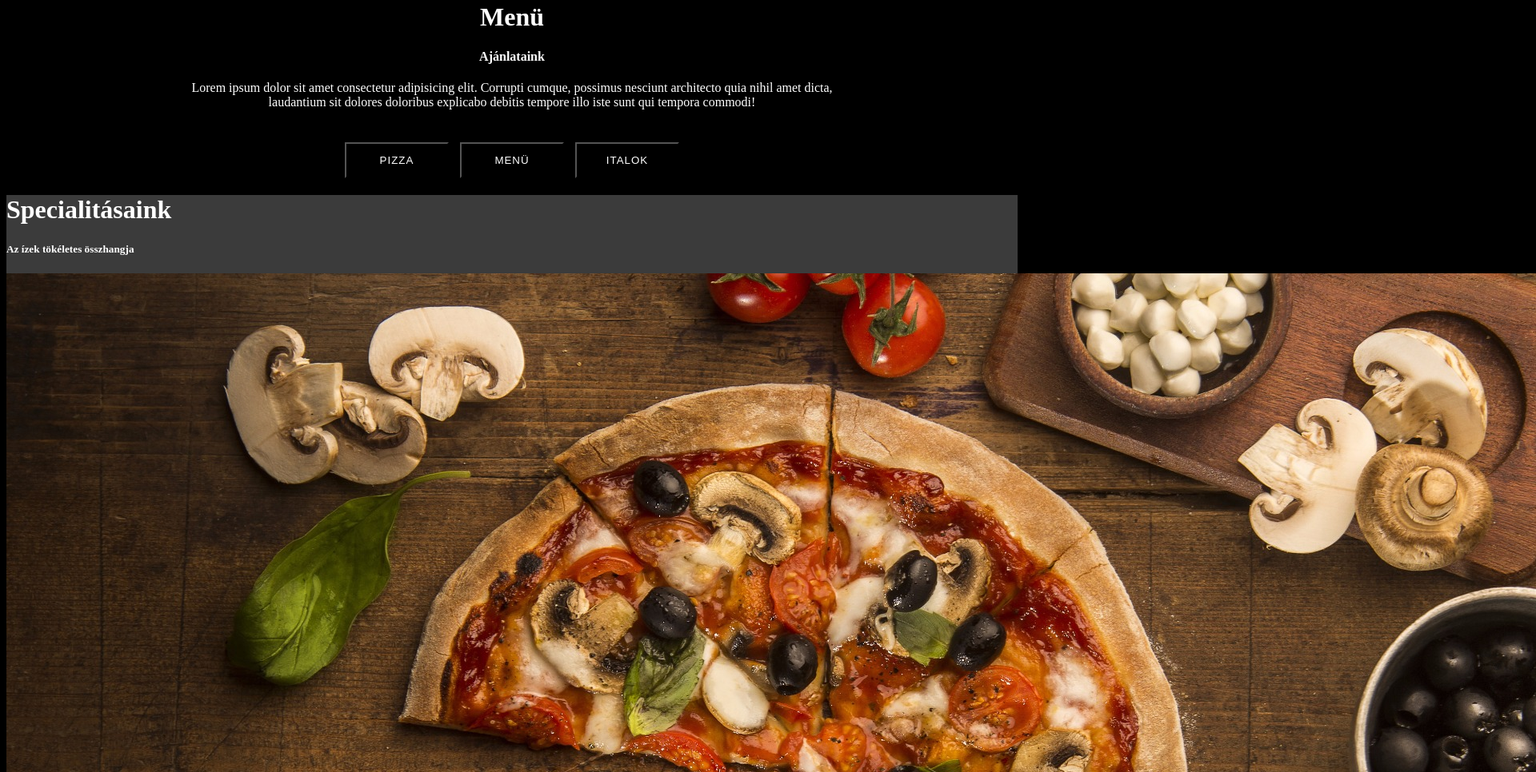
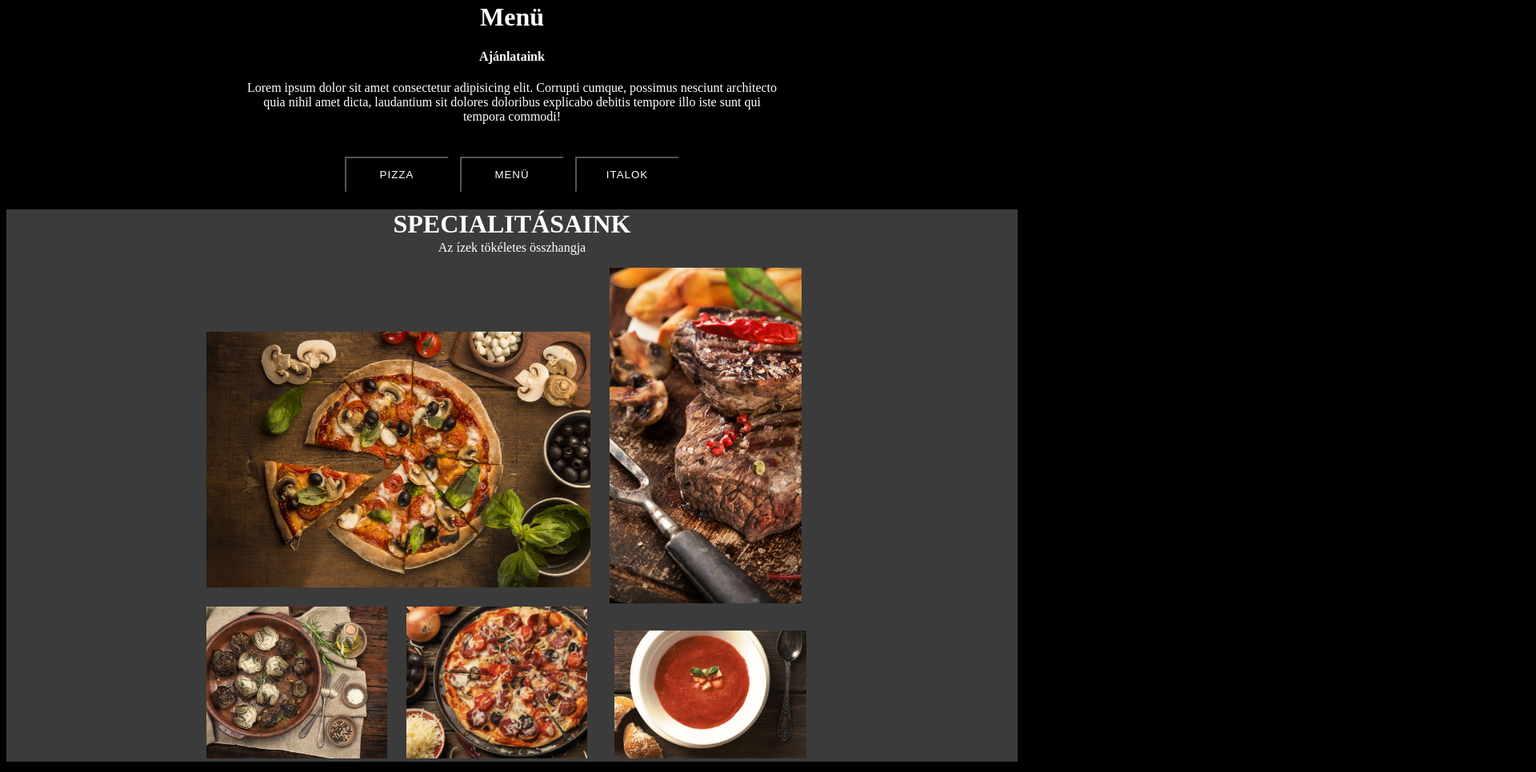
Before and after one commit to LakatosBotond/pizza, a plain HTML site: page index.html in a window 1280 px wide. Shown: the part 694-1660 px from the top of the page at 80% size, 1920 px wide, since content can reach past the window. Drawn offline with Linux system fonts and the light colour scheme.

Commit message:
Képek formázása

```diff
--- a/index.html
+++ b/index.html
@@ -39,14 +39,14 @@
 
         </div>
         <div id="specialitas">
-            <h1>Specialitásaink</h1>
-            <h5>Az ízek tökéletes összhangja</h5>
+            <h1 id="Scim">Specialitásaink</h1>
+            <p id="Scim2">Az ízek tökéletes összhangja</p>
 
-            <img src="kepek/47sa3d.jpg" alt="Pizza">
-            <img src="kepek/183g7n.jpg" alt="Pizza2">
-            <img src="kepek/3e3nj7.jpg" alt="Saláta">
-            <img src="kepek/02ds48.jpg" alt="Marha">
-            <img src="kepek/38px0d.jpg" alt="Előétel">
+            <img id="kep1" src="kepek/47sa3d.jpg" alt="Pizza">
+            <img id="kep4" src="kepek/02ds48.jpg" alt="Marha">
+            <img id="kep3" src="kepek/3e3nj7.jpg" alt="Saláta">
+            <img id="kep2" src="kepek/183g7n.jpg" alt="Pizza2">
+            <img id="kep5" src="kepek/38px0d.jpg" alt="Előétel">
 
         </div>
     </div>
--- a/pizza.css
+++ b/pizza.css
@@ -82,8 +82,8 @@ nav a:hover{
 }
 #Mszoveg{
     text-align: center;
-    padding-left: 200px;
-    padding-right: 200px;
+    padding-left: 300px;
+    padding-right: 300px;
 }
 button{
     margin-top: 25px;
@@ -107,4 +107,44 @@ button:hover{
 #specialitas{
     background-color: #3b3b3b;
     color: white;
+    padding-left: 250px;
+    padding-right: 250px;
 }
+#Scim{
+    text-align: center;
+    text-transform: uppercase;
+}
+#Scim2{
+    text-align: center;
+    margin-top: -20px;
+}
+#kep1{
+    width: 480px;
+    height: 320px;
+    margin-bottom: 20px;
+}
+#kep2{
+    width: 226px;
+    height: 190px;
+    margin-left: 20px;
+}
+#kep3{
+    width: 226px;
+    height: 190px;
+    overflow: hidden;
+    object-fit: cover;
+}
+#kep4{
+    width: 240px;
+    height: 420px;
+    object-fit: cover;
+    margin-left: 20px;
+}
+#kep5{
+    width: 240px;
+    height: 160px;
+    margin-left: 30px;
+    object-fit: cover;
+    margin-top: 10px;
+
+}
```
